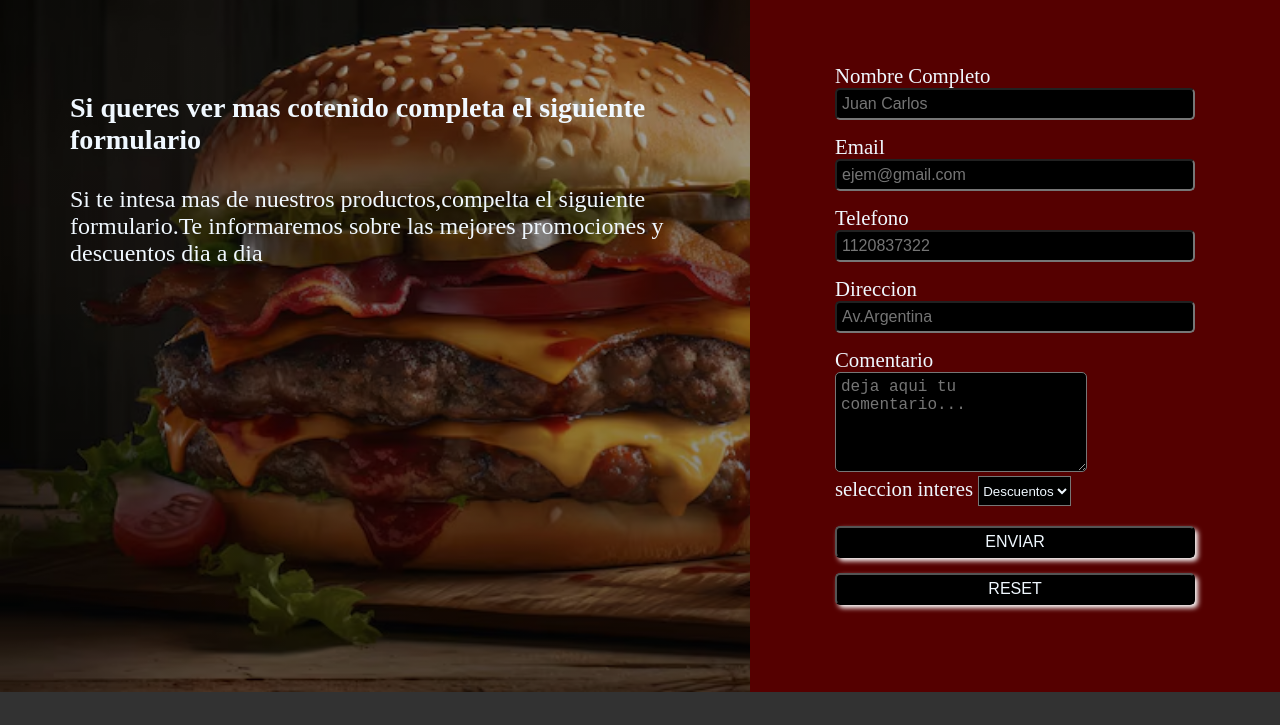
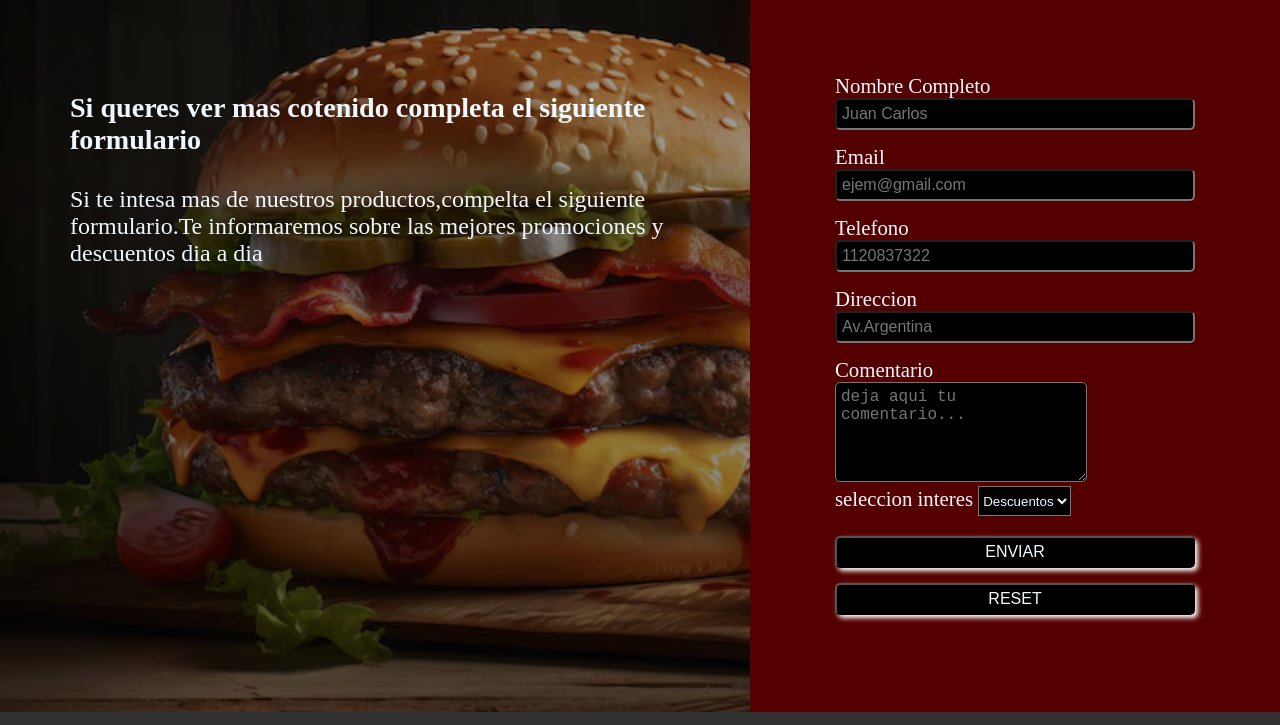
Before and after one commit to briangonzales1996/comision59920-BrianGonzalesVidaurre, a plain HTML site: page pages/formulario.html in a window 1280 px wide. Shown: the part 74-799 px from the top of the page. Drawn offline with nearby package versions, Linux system fonts and the light colour scheme.

Commit message:
cambio-1

```diff
--- a/css/styles.css
+++ b/css/styles.css
@@ -355,7 +355,7 @@ gap: 30px;
     justify-content: center;
     background-color: rgb(85, 0, 0);
     flex-wrap: wrap;
-    min-height: 700px;
+    min-height: 90vh;
 }
 
 .formulario .formulario__contactos{
@@ -378,7 +378,7 @@ gap: 30px;
 
 .formulario .formulario__datos{
     max-width: 400px;
-    width: 400px;
+
     padding: 20px;
     color: aliceblue;
     margin: auto; /* margin al item hijo auto, afecta el centrado en flex*/
@@ -525,6 +525,7 @@ gap: 30px;
 
 }
 
+/*Media Queries--------------------------Queries*/
 @media screen and (max-width:900px) {
     .menu .menu__nav-container {
         display: none;
@@ -564,7 +565,7 @@ gap: 30px;
     }
 }
 
-@media screen and (max-width:350px){
+@media screen and (max-width:380px){
     .formulario .formulario__datos{
         min-width: 300px;
     }
@@ -572,3 +573,9 @@ gap: 30px;
         min-width: 300px;
     }
 }
+
+@media screen and (max-width:1024px){
+    .formulario{
+
+    }
+}
```
